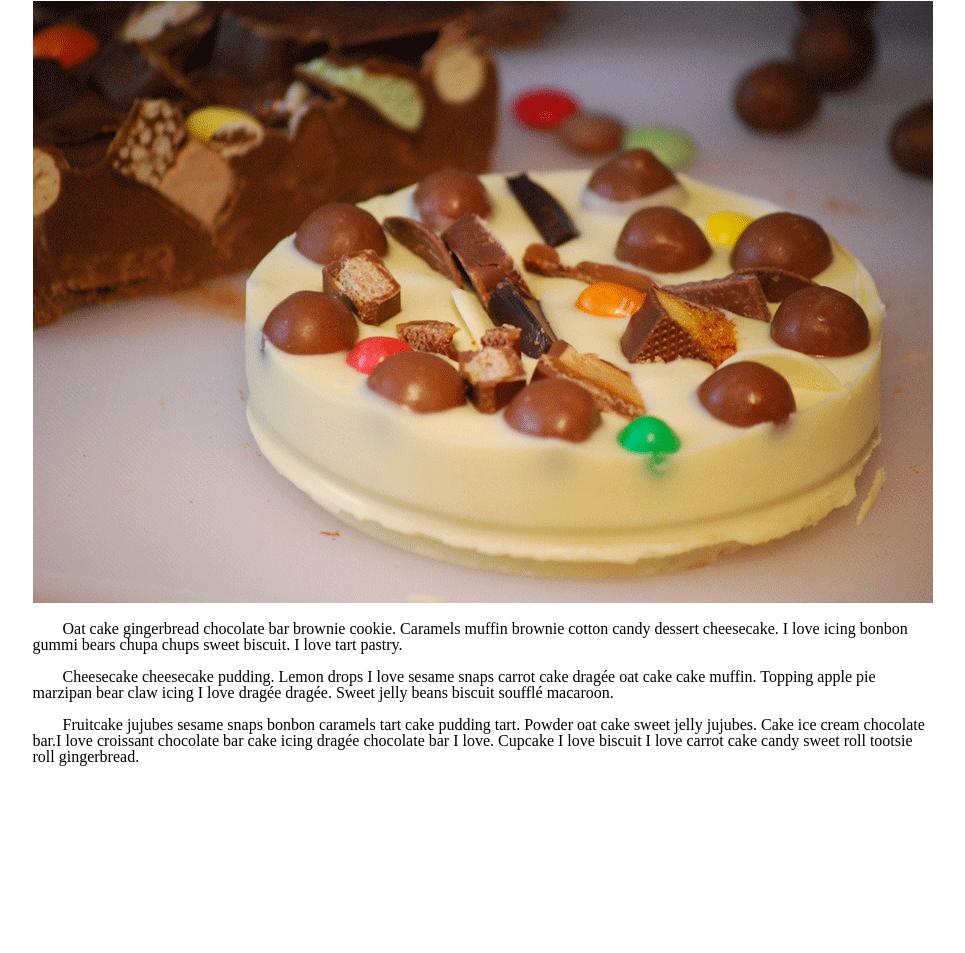
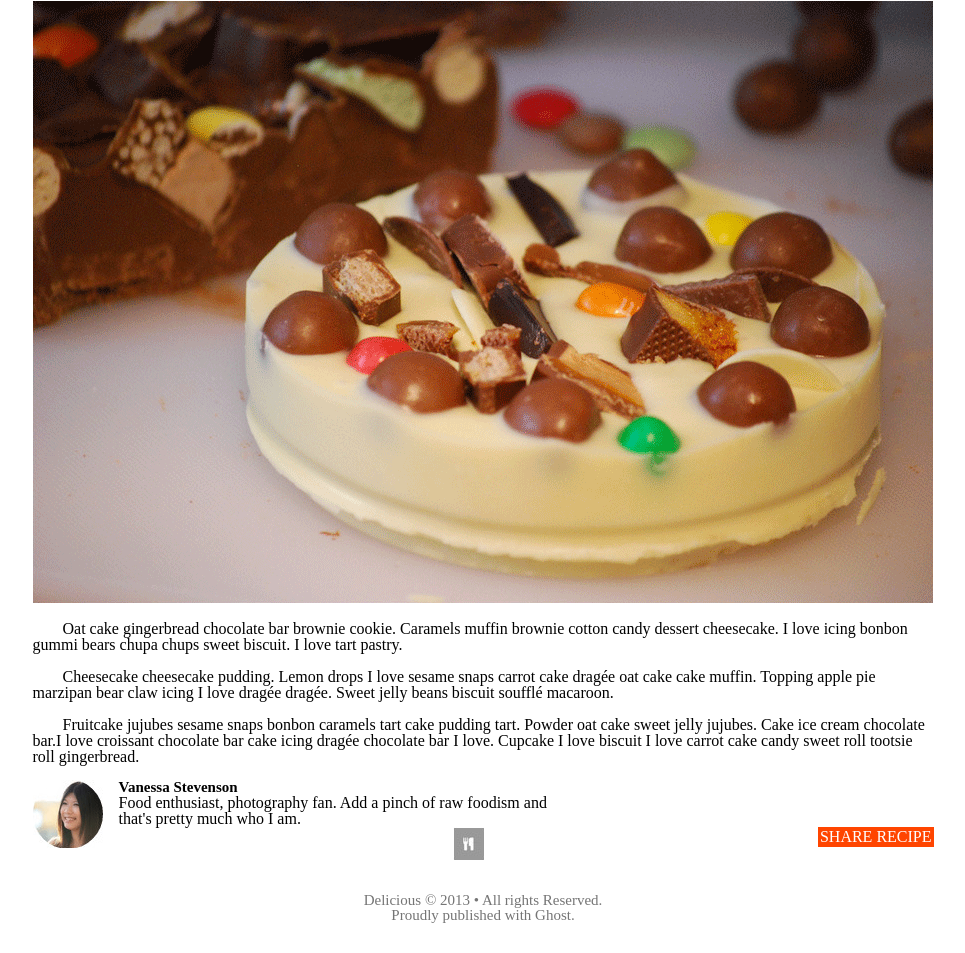
Before and after one commit to selmaT273/chocolate-pizza, a plain HTML site: page index.html in a window 1280 px wide. Shown: the part 245-1198 px from the top of the page, without its empty margins (157-1122 px from the left). Before the commit the page ends 1025 px from the top, so only its background shows below. Drawn offline with Linux system fonts and the light colour scheme.

Commit message:
added blog info and footer

```diff
--- a/index.html
+++ b/index.html
@@ -1,5 +1,6 @@
 <!DOCTYPE html>
 <html>
+
 <head>
     <meta charset="utf-8">
     <meta http-equiv="X-UA-Compatible" content="IE=edge">
@@ -10,6 +11,7 @@
     <link rel="stylesheet" href="style.css">
 
 </head>
+
 <body>
     <header>
         <span class="logo">
@@ -22,28 +24,60 @@
     <!-- <div class ="stripe-border"><img src="img/hr-img.png" alt="borderimage"></div> -->
     <main>
         <h1>Chocolate Pizza</h1>
-            <span class="date-posted-print"><h2>POSTED ON 15 DEC 2013 / DESSERTS</h2></span>
-            <span class="print-button"><img src="img/print-icon.png" alt="printicon"><p class="print-button">PRINT</p></span>
-            <div class="choco-pizza"><img src="img/choco-pizza.png" alt="chocopizza"/></div>
+        <span class="date-posted-print">
+            <h2>POSTED ON 15 DEC 2013 / DESSERTS</h2>
+        </span>
+        <span class="print-button"><img src="img/print-icon.png" alt="printicon">
+            <p class="print-button">PRINT</p>
+        </span>
+        <div class="choco-pizza"><img src="img/choco-pizza.png" alt="chocopizza" /></div>
         <div class="pizza-instructions">
             <p>
-                    Oat cake gingerbread chocolate bar brownie cookie. Caramels muffin brownie cotton candy dessert cheesecake. I love icing bonbon gummi bears chupa chups sweet biscuit. I love tart pastry.
+                Oat cake gingerbread chocolate bar brownie cookie. Caramels muffin brownie cotton candy dessert
+                cheesecake. I love icing bonbon gummi bears chupa chups sweet biscuit. I love tart pastry.
             </p>
             <br>
             <p>
-                    Cheesecake cheesecake pudding. Lemon drops I love sesame snaps carrot cake dragée oat cake cake muffin. Topping apple pie marzipan bear claw icing I love dragée dragée. Sweet jelly beans biscuit soufflé macaroon.
+                Cheesecake cheesecake pudding. Lemon drops I love sesame snaps carrot cake dragée oat cake cake muffin.
+                Topping apple pie marzipan bear claw icing I love dragée dragée. Sweet jelly beans biscuit soufflé
+                macaroon.
             </p>
             <br>
             <p>
-                    Fruitcake jujubes sesame snaps bonbon caramels tart cake pudding tart. Powder oat cake sweet jelly jujubes. Cake ice cream chocolate bar.I love croissant chocolate bar cake icing dragée chocolate bar I love. Cupcake I love biscuit I love carrot cake candy sweet roll tootsie roll gingerbread.
+                Fruitcake jujubes sesame snaps bonbon caramels tart cake pudding tart. Powder oat cake sweet jelly
+                jujubes. Cake ice cream chocolate bar.I love croissant chocolate bar cake icing dragée chocolate bar I
+                love. Cupcake I love biscuit I love carrot cake candy sweet roll tootsie roll gingerbread.
             </p>
         </div>
         <section class="list-container">
         </section>
+
+
+        <span class="blogAuthorblurb">
+            <span class="vanessaBlog"><img src="img/van-pic.png" alt="Vanessa"></span>
+            <h3>Vanessa Stevenson</h3>
+            <p class="vanessaBlogBio">Food enthusiast, photography fan. Add a pinch of raw foodism and that's
+                pretty much who I am. </p>
+            </span>
+
+        <span>
+            <p class="shareRecipe">SHARE RECIPE</p>
+        </span>
+
     </main>
 
     <footer>
-
+        <span class="footerImage">
+            <img src="img/small-logo.png" alt="logo">
+        </span>
+        <div class="copyrightStatement">
+            <p>
+                Delicious &copy; 2013 &bull; All rights Reserved.
+            </p>
+            <p>
+                Proudly published with Ghost.
+            </p>
+        </div>
     </footer>
 
 
@@ -59,4 +93,5 @@
 
     <script src="app.js"></script>
 </body>
+
 </html>
--- a/style.css
+++ b/style.css
@@ -50,6 +50,47 @@ h1 {
     float: right;
     vertical-align: top;
 }
+.shareRecipe {
+    background-color: orangered;
+    text-align: center;
+    color: white;
+    float: right;
+    padding: 2px;
+
+}
+
+
+footer {
+    text-align: center;
+    color: #757575;
+    font-size: 15px;
+    height: 50px;
+}
+.footerImage {
+    text-align: center;
+}
+
+.copyrightStatement {
+text-align: center;
+padding: 30px;
+margin-bottom: 30px;
+}
+.blogAuthorblurb {
+    margin-bottom: 50px;
+}
+.vanessaBlog {
+    float: left;
+    margin-right: 15px;
+}
+.vanessaBlogBio {
+    text-align: left;
+    width: 60%;
+}
+
+h3 {
+    font-weight: bold;
+    font-size: 15px;
+}
 
 /* .list-container > .list-background {
     position: relative;
```
Lines whose indentation alone changed are shown as unchanged.
